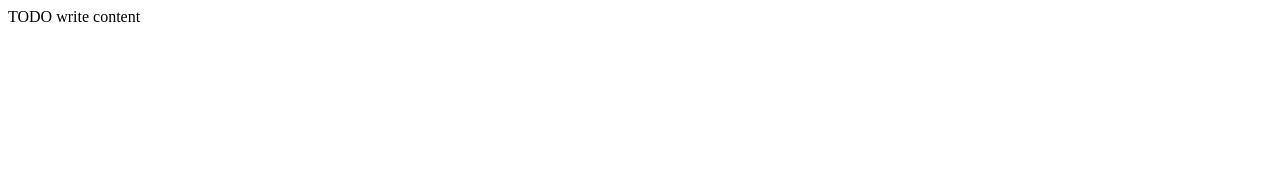
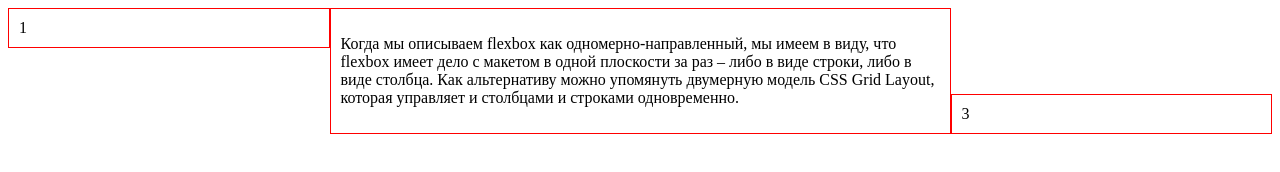
Before and after one commit to liveamylive/LR10, a plain HTML site: page public_html/index1.html in a window 1280 px wide. Drawn offline with Linux system fonts and the light colour scheme.

Commit message:
5 commit

```diff
--- a/public_html/index1.html
+++ b/public_html/index1.html
@@ -1,16 +1,30 @@
 <!DOCTYPE html>
-<!--
-To change this license header, choose License Headers in Project Properties.
-To change this template file, choose Tools | Templates
-and open the template in the editor.
--->
 <html>
+
+
+
     <head>
-        <title>TODO supply a title</title>
-        <meta charset="UTF-8">
-        <meta name="viewport" content="width=device-width, initial-scale=1.0">
+
+
+        <meta charset="utf-8">
+        <link rel="stylesheet" type="text/css" href="style/style1.css">
+        <title>FlexBox Second Task</title>
+
+
     </head>
+
+
+
     <body>
-        <div>TODO write content</div>
+
+	<div class="row">
+ 		<div class="row_cell--1">1</div>
+  		<div class="row_cell--2"><p>Когда мы описываем flexbox как одномерно-направленный, мы  имеем в виду, что flexbox имеет дело с макетом в одной плоскости за раз – либо в виде строки, либо в виде столбца. Как альтернативу можно упомянуть двумерную модель CSS Grid Layout, которая управляет и столбцами и строками одновременно.</p></div>
+  		<div class="row_cell--3">3</div>
+	</div>
+
     </body>
+
+
+
 </html>
--- a/public_html/style/style.css
+++ b/public_html/style/style.css
@@ -44,14 +44,14 @@
 
 .vertical__subtitle{
   font-size: 24px
-  text-transform:uppercase;
+  text-transform: uppercase;
   padding: 12px 0;
   text-align: center;
 }
 
 .vertical__label{
-  background-color:#fff;
-  color:#445162;
+  background-color: #fff;
+  color: #445162;
   padding: 15px 0;
   text-align: center;
   font-size: 40px;
--- a/public_html/style/style1.css
+++ b/public_html/style/style1.css
@@ -1,9 +1,29 @@
-/*
-To change this license header, choose License Headers in Project Properties.
-To change this template file, choose Tools | Templates
-and open the template in the editor.
-*/
+
 /*
     Created on : 19.05.2021, 20:38:48
     Author     : Амалия Волощук
 */
+
+.row {
+   display: flex;
+   align-items: flex-start;
+}
+
+.row div{
+	padding: 10px;
+	border:1px solid red;
+}
+
+.row_cell--1{
+   flex: 1;
+}
+
+.row_cell--2 {
+   flex: 2;
+   align-self: center;
+}
+
+.row_cell--3{
+   flex: 1;
+   align-self: flex-end;
+}
--- a/public_html/style/style2.css
+++ b/public_html/style/style2.css
@@ -1,9 +1,34 @@
-/*
-To change this license header, choose License Headers in Project Properties.
-To change this template file, choose Tools | Templates
-and open the template in the editor.
-*/
 /*
     Created on : 19.05.2021, 20:38:48
     Author     : Амалия Волощук
 */
+
+body {
+   display: flex;
+   flex-direction: column;
+   padding: 10px;
+}
+header,
+
+footer {
+  height: 20vh ;
+  border:2.5px solid red;
+}
+main {
+	display: flex;
+	flex: 1;
+}
+nav,
+
+aside {
+  width: 20vw;
+  border:2.5px solid red;
+}
+article {
+   flex: 1;
+   border:2.5px solid red;
+}
+
+nav {
+	order: -1;
+}
```
